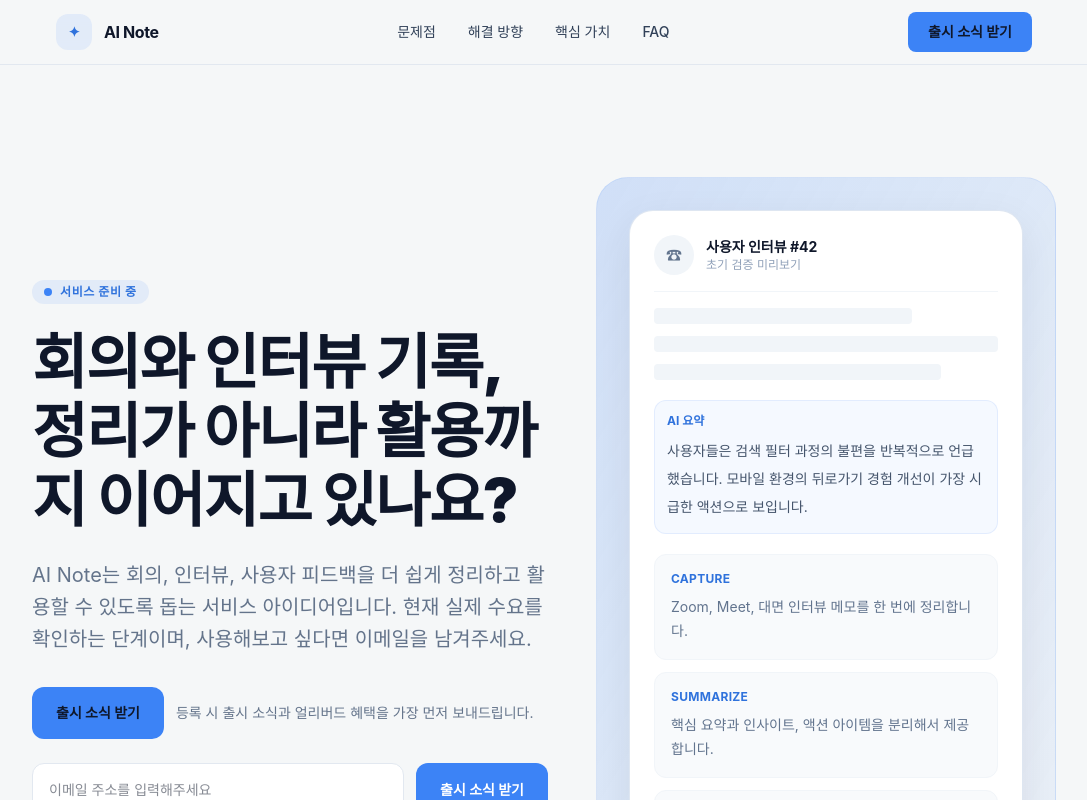
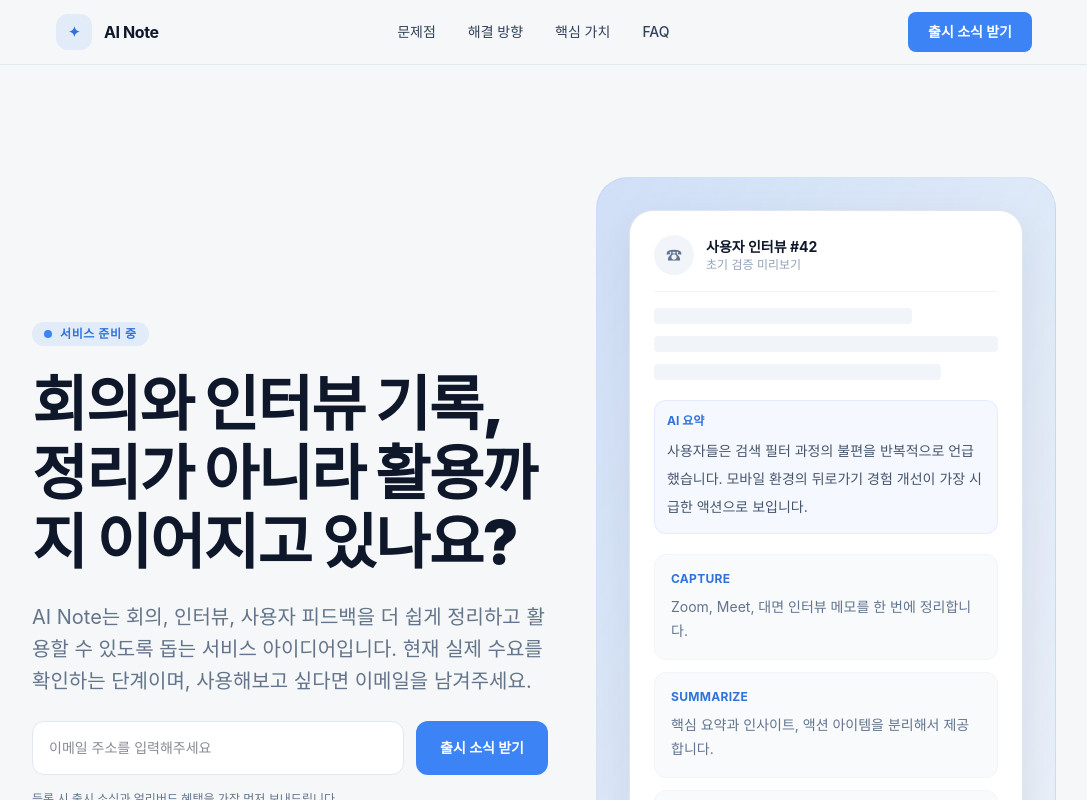
Before and after one commit to penep0/landing-template, a Next.js app: page / in a window 1280 px wide. Shown: the top 800 px of the page, without its empty margins (96-1183 px from the left). Built offline with nearby package versions, Linux system fonts and the light colour scheme.

Commit message:
add able to insert logo image

```diff
--- a/components/analytics/tracked-anchor.tsx
+++ b/components/analytics/tracked-anchor.tsx
@@ -19,6 +19,34 @@ export function TrackedAnchor({
   trackingProps,
   children
 }: TrackedAnchorProps) {
+  if (href.startsWith("#")) {
+    return (
+      <a
+        href={href}
+        className={className}
+        onClick={(event) => {
+          trackEvent(eventName, trackingProps);
+
+          const targetId = href.slice(1);
+          const targetElement = document.getElementById(targetId);
+
+          if (!targetElement) {
+            return;
+          }
+
+          event.preventDefault();
+          targetElement.scrollIntoView({
+            behavior: "smooth",
+            block: "start"
+          });
+          window.history.replaceState(null, "", href);
+        }}
+      >
+        {children}
+      </a>
+    );
+  }
+
   return (
     <Link
       href={href}
--- a/components/main-page/main-page-view.tsx
+++ b/components/main-page/main-page-view.tsx
@@ -1,3 +1,5 @@
+import Image from "next/image";
+
 import { PageViewTracker } from "@/components/analytics/page-view-tracker";
 import { TrackedAnchor } from "@/components/analytics/tracked-anchor";
 import { HeroPreviewShell } from "@/components/main-page/hero-preview-shell";
@@ -26,6 +28,8 @@ function getSolutionToneClass(tone: "soft" | "dark" | "default" | "primary") {
 }
 
 export function MainPageView({ content }: MainPageViewProps) {
+  const brandLogo = content.brand.logo;
+
   return (
     <div
       style={getMainPageThemeStyle(content.theme)}
@@ -39,9 +43,21 @@ export function MainPageView({ content }: MainPageViewProps) {
       <nav className="sticky top-0 z-50 border-b border-[var(--border)] bg-[var(--background)]/85 backdrop-blur-md">
         <div className="mx-auto flex h-16 max-w-5xl items-center justify-between px-6">
           <div className="flex items-center gap-3">
+            {brandLogo ? (
+              <div className="flex h-9 w-9 items-center justify-center overflow-hidden rounded-xl bg-white/80">
+                <Image
+                  src={brandLogo.src}
+                  alt={brandLogo.alt}
+                  width={brandLogo.width}
+                  height={brandLogo.height}
+                  className="h-full w-full object-contain"
+                />
+              </div>
+            ) : (
               <div className="flex h-9 w-9 items-center justify-center rounded-xl bg-[var(--accent)]/10 text-sm font-bold text-[var(--accent-strong)]">
                 {content.brand.mark}
               </div>
+            )}
             <p className="text-base font-bold tracking-tight">{content.brand.name}</p>
           </div>
 
@@ -64,7 +80,7 @@ export function MainPageView({ content }: MainPageViewProps) {
               landingSlug: content.tracking.landingSlug,
               ctaVariant: "nav-primary"
             }}
-            className="inline-flex items-center justify-center rounded-lg bg-[var(--accent)] px-5 py-2.5 text-sm font-bold text-white transition hover:bg-[var(--accent-strong)]"
+            className="inline-flex items-center justify-center rounded-lg bg-[var(--accent)] px-5 py-2.5 text-sm font-bold !text-white visited:!text-white hover:!text-white transition hover:bg-[var(--accent-strong)]"
           >
             {content.nav.ctaLabel}
           </TrackedAnchor>
@@ -89,23 +105,6 @@ export function MainPageView({ content }: MainPageViewProps) {
               <p className="mt-6 max-w-2xl text-lg leading-8 text-[var(--muted)] md:text-xl">
                 {content.hero.subheadline}
               </p>
-
-              <div className="mt-8 flex flex-col gap-3 sm:flex-row sm:items-center">
-                <TrackedAnchor
-                  href={`#${content.leadCapture.id}`}
-                  eventName="hero_cta_click"
-                  trackingProps={{
-                    landingSlug: content.tracking.landingSlug,
-                    ctaVariant: "hero-primary"
-                  }}
-                  className="inline-flex items-center justify-center rounded-xl bg-[var(--accent)] px-6 py-4 text-sm font-bold text-white transition hover:shadow-lg hover:shadow-[var(--glow)]"
-                >
-                  {content.hero.ctaLabel}
-                </TrackedAnchor>
-                <p className="text-sm text-[var(--muted)]">
-                  {content.hero.ctaSubtext}
-                </p>
-              </div>
 
               <MainLeadForm
                 landingSlug={content.tracking.landingSlug}
@@ -347,7 +346,7 @@ export function MainPageView({ content }: MainPageViewProps) {
                 landingSlug: content.tracking.landingSlug,
                 ctaVariant: "final-cta"
               }}
-              className="inline-flex items-center justify-center rounded-xl bg-[var(--accent)] px-6 py-4 text-lg font-bold text-white transition hover:bg-[var(--accent-strong)] hover:shadow-lg hover:shadow-[var(--glow)]"
+              className="inline-flex items-center justify-center rounded-xl bg-[var(--accent)] px-6 py-4 text-lg font-bold !text-white visited:!text-white hover:!text-white transition hover:bg-[var(--accent-strong)] hover:shadow-lg hover:shadow-[var(--glow)]"
             >
               {content.finalCta.ctaLabel}
             </TrackedAnchor>
@@ -358,9 +357,21 @@ export function MainPageView({ content }: MainPageViewProps) {
       <footer className="border-t border-[var(--border)] bg-white">
         <div className="mx-auto max-w-5xl px-6 py-12 text-center">
           <div className="mb-6 flex items-center justify-center gap-2 opacity-60">
+            {brandLogo ? (
+              <div className="flex h-8 w-8 items-center justify-center overflow-hidden rounded-xl bg-white/80">
+                <Image
+                  src={brandLogo.src}
+                  alt={brandLogo.alt}
+                  width={brandLogo.width}
+                  height={brandLogo.height}
+                  className="h-full w-full object-contain"
+                />
+              </div>
+            ) : (
               <div className="flex h-8 w-8 items-center justify-center rounded-xl bg-[var(--accent)]/10 text-sm font-bold text-[var(--accent-strong)]">
                 {content.brand.mark}
               </div>
+            )}
             <span className="text-lg font-bold tracking-tight">
               {content.brand.name}
             </span>
```
Also changed, not shown: content/main-page.ts (+15 -0 lines). Lines whose indentation alone changed are shown as unchanged.
